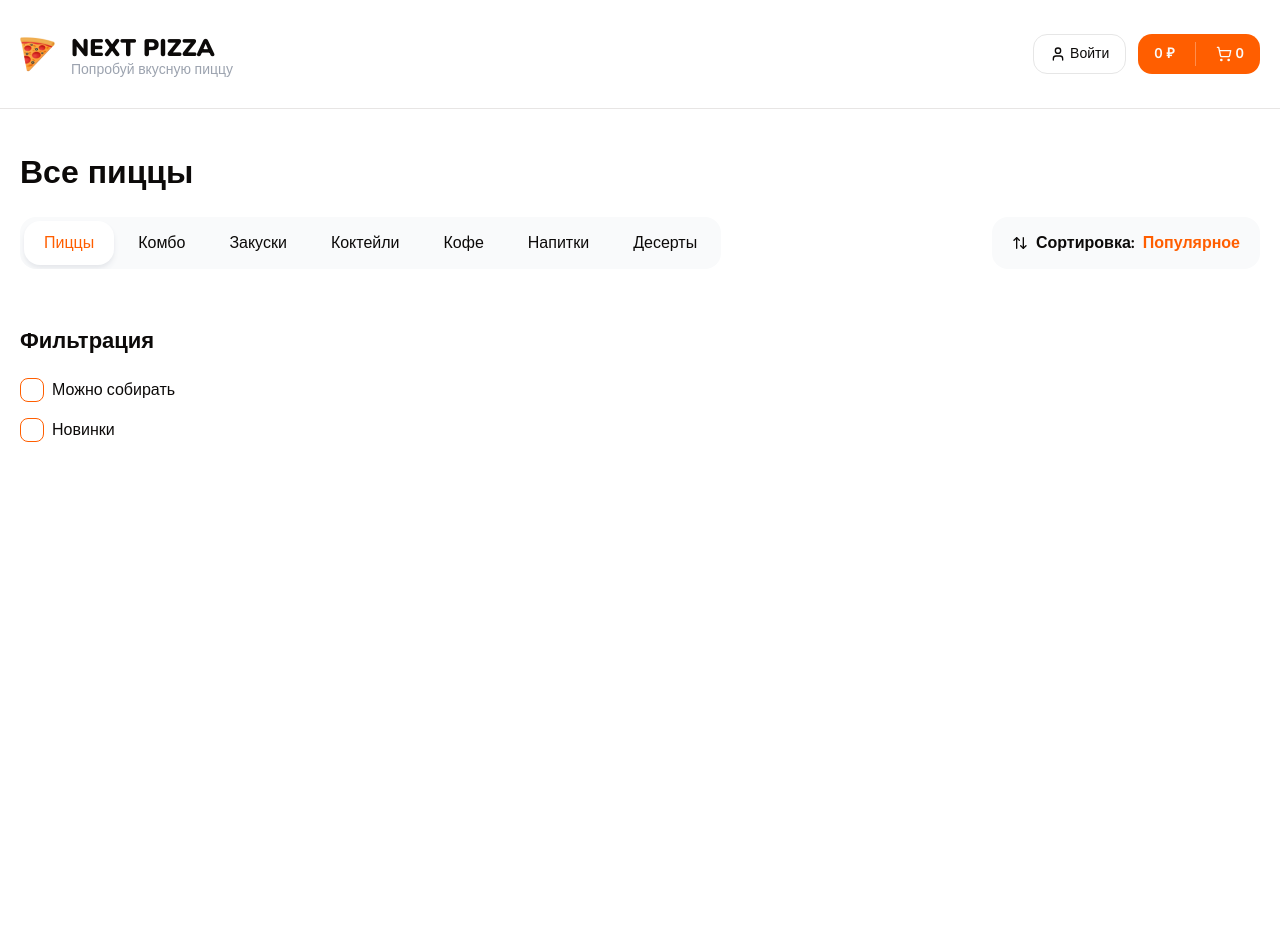
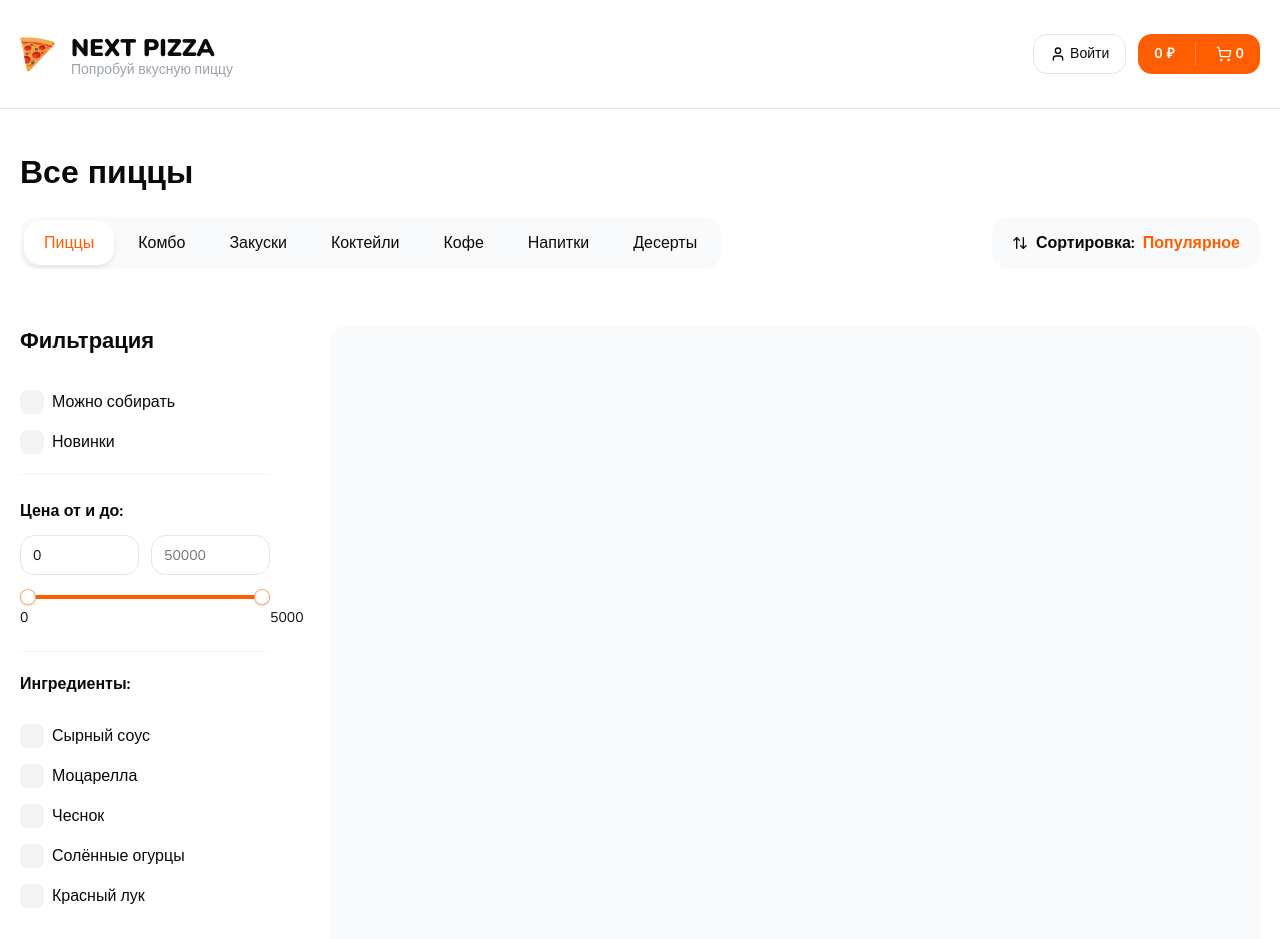
Before and after one commit to krlmari/next-pizza, a Next.js app: page /next-pizza/ in a window 1280 px wide. Shown: the top 939 px of the page. Before the commit the page ends 800 px from the top, so only its background shows below. Built offline with nearby package versions, Linux system fonts and the light colour scheme.

Commit message:
feat: add filters

```diff
--- a/package.json
+++ b/package.json
@@ -19,6 +19,7 @@
     "@radix-ui/react-slot": "^1.1.0",
     "class-variance-authority": "^0.7.0",
     "clsx": "^2.1.1",
+    "lodash": "^4.17.21",
     "lucide-react": "^0.435.0",
     "next": "14.2.6",
     "react": "^18",
@@ -28,6 +29,7 @@
     "vaul": "^0.9.1"
   },
   "devDependencies": {
+    "@types/lodash": "^4.17.7",
     "@types/node": "^20",
     "@types/react": "^18",
     "@types/react-dom": "^18",
--- a/src/app/page.tsx
+++ b/src/app/page.tsx
@@ -15,7 +15,7 @@
             <Filters />
           </div>
 
-          <div className="flex-1">
+          <div className="flex-1 rounded-2xl bg-gray-50">
             <div className="flex flex-col gap-16"></div>
           </div>
         </div>
--- /dev/null
+++ b/src/components/blocks/checkbox-filters.tsx
@@ -0,0 +1,75 @@
+"use client";
+
+import { cn } from "@/lib/utils";
+import React, { ChangeEvent, useState } from "react";
+import { FilterChecboxProps, FilterCheckbox } from "./filter-checkbox";
+import { Input } from "../ui";
+import { debounce } from "lodash";
+
+interface CheckboxFiltersProps {
+  title: string;
+  items: FilterChecboxProps[];
+  limit?: number;
+  searchInputPlaceholder?: string;
+  onChange?: (values: string[]) => void;
+  defaultValue?: string;
+  className?: string;
+}
+
+export const CheckboxFilters: React.FC<CheckboxFiltersProps> = ({
+  title,
+  items,
+  limit = 5,
+  searchInputPlaceholder = "Поиск...",
+  // onChange,
+  // defaultValue,
+  className,
+}) => {
+  const [showAll, setShowAll] = useState(false);
+  const [list, setList] = useState(items);
+
+  const onChangeSearchInput = debounce((e: ChangeEvent<HTMLInputElement>) => {
+    const value = e.target.value.toLowerCase();
+    setList(items.filter((item) => item.text.toLowerCase().includes(value)));
+  }, 300);
+
+  return (
+    <div className={cn("", className)}>
+      <p className="mb-3 font-bold">{title}</p>
+
+      {showAll && (
+        <div className="mb-5">
+          <Input
+            placeholder={searchInputPlaceholder}
+            className="border-none bg-gray-50"
+            onChange={onChangeSearchInput}
+          />
+        </div>
+      )}
+
+      <div className="scrollbar flex max-h-96 flex-col gap-4 overflow-auto pr-2">
+        {(showAll ? list : items.slice(0, limit)).map((item) => (
+          <FilterCheckbox
+            key={String(item.value)}
+            value={item.value}
+            text={item.text}
+            endAdornment={item.endAdornment}
+            checked={false}
+            onCheckedChange={(v) => console.log(v)}
+          />
+        ))}
+      </div>
+
+      {items.length > limit && (
+        <div className={showAll ? "mt-4 border-t border-t-neutral-100" : ""}>
+          <button
+            onClick={() => setShowAll(!showAll)}
+            className="mt-3 text-primary"
+          >
+            {showAll ? "Скрыть" : "+ Показать всё"}
+          </button>
+        </div>
+      )}
+    </div>
+  );
+};
--- a/src/components/blocks/filter-checkbox.tsx
+++ b/src/components/blocks/filter-checkbox.tsx
@@ -1,3 +1,5 @@
+"use client";
+
 import React from "react";
 import { Checkbox } from "../ui/checkbox";
 
--- a/src/components/blocks/filters.tsx
+++ b/src/components/blocks/filters.tsx
@@ -1,6 +1,16 @@
 import { cn } from "@/lib/utils";
 import React from "react";
-import { Title, FilterCheckbox } from ".";
+import { Title, FilterCheckbox, CheckboxFilters } from ".";
+import { Input, RangeSlider } from "../ui";
+
+const FILTERS = [
+  { text: "Сырный соус", value: "1" },
+  { text: "Моцарелла", value: "2" },
+  { text: "Чеснок", value: "3" },
+  { text: "Солённые огурцы", value: "4" },
+  { text: "Красный лук", value: "5" },
+  { text: "Томаты", value: "6" },
+];
 
 interface FiltersProps {
   className?: string;
@@ -9,12 +19,34 @@
 export const Filters: React.FC<FiltersProps> = ({ className }) => {
   return (
     <div className={cn("", className)}>
-      <Title text="Фильтрация" size="sm" className="mb-5 font-bold" />
+      <Title text="Фильтрация" size="sm" className="mb-8 font-bold" />
 
       <div className="flex flex-col gap-4">
         <FilterCheckbox text="Можно собирать" value="1" />
         <FilterCheckbox text="Новинки" value="2" />
       </div>
+
+      <div className="mt-5 border-y border-y-neutral-100 pb-7 pt-6">
+        <p className="mb-3 font-bold">Цена от и до:</p>
+        <div className="mb-5 flex gap-3">
+          <Input
+            type="number"
+            placeholder="0"
+            min={0}
+            max={30000}
+            defaultValue={0}
+          />
+          <Input type="number" min={100} max={5000} placeholder="50000" />
+        </div>
+
+        <RangeSlider min={0} max={5000} step={10} value={[0, 5000]} />
+      </div>
+
+      <CheckboxFilters
+        className="mt-5 flex flex-col gap-4"
+        title="Ингредиенты:"
+        items={FILTERS}
+      />
     </div>
   );
 };
--- a/src/components/blocks/index.tsx
+++ b/src/components/blocks/index.tsx
@@ -4,5 +4,6 @@
 export { Categories } from "./categories";
 export { SortPopup } from "./sort-popup";
 export { TopBar } from "./top-bar";
+export { Filters } from "./filters";
 export { FilterCheckbox } from "./filter-checkbox";
-export { Filters } from "./filters";
+export { CheckboxFilters } from "./checkbox-filters";
--- a/src/components/ui/checkbox.tsx
+++ b/src/components/ui/checkbox.tsx
@@ -1,5 +1,3 @@
-"use client";
-
 import * as React from "react";
 import * as CheckboxPrimitive from "@radix-ui/react-checkbox";
 import { Check } from "lucide-react";
@@ -13,7 +11,7 @@
   <CheckboxPrimitive.Root
     ref={ref}
     className={cn(
-      "peer h-4 w-4 shrink-0 rounded-sm border border-primary ring-offset-background focus-visible:outline-none focus-visible:ring-2 focus-visible:ring-ring focus-visible:ring-offset-2 disabled:cursor-not-allowed disabled:opacity-50 data-[state=checked]:bg-primary data-[state=checked]:text-primary-foreground",
+      "peer h-4 w-4 shrink-0 bg-gray-100 ring-offset-background focus-visible:outline-none focus-visible:ring-2 focus-visible:ring-ring focus-visible:ring-offset-2 disabled:cursor-not-allowed disabled:opacity-50 data-[state=checked]:bg-primary data-[state=checked]:text-primary-foreground",
       className
     )}
     {...props}
@@ -21,7 +19,7 @@
     <CheckboxPrimitive.Indicator
       className={cn("flex items-center justify-center text-current")}
     >
-      <Check className="h-4 w-4" />
+      <Check className="h-4 w-4" strokeWidth={3} />
     </CheckboxPrimitive.Indicator>
   </CheckboxPrimitive.Root>
 ));
--- a/src/components/ui/index.tsx
+++ b/src/components/ui/index.tsx
@@ -6,4 +6,4 @@
 export { Popover } from "./popover";
 export { Select } from "./select";
 export { Skeleton } from "./skeleton";
-export { Slider } from "./slider";
+export { RangeSlider } from "./range-slider";
--- a/src/components/ui/input.tsx
+++ b/src/components/ui/input.tsx
@@ -11,7 +11,7 @@
       <input
         type={type}
         className={cn(
-          "flex h-10 w-full rounded-md border border-input bg-background px-3 py-2 text-sm ring-offset-background file:border-0 file:bg-transparent file:text-sm file:font-medium placeholder:text-muted-foreground focus-visible:outline-none focus-visible:ring-2 focus-visible:ring-ring focus-visible:ring-offset-2 disabled:cursor-not-allowed disabled:opacity-50",
+          "flex h-10 w-full rounded-md border border-input bg-white px-3 py-2 text-sm ring-offset-background file:border-0 file:bg-transparent file:text-sm file:font-medium placeholder:text-muted-foreground focus-visible:outline-none focus-visible:ring-2 focus-visible:ring-ring focus-visible:ring-offset-2 disabled:cursor-not-allowed disabled:opacity-50",
           className
         )}
         ref={ref}
--- /dev/null
+++ b/src/components/ui/range-slider.tsx
@@ -0,0 +1,87 @@
+"use client";
+
+import React from "react";
+import * as SliderPrimitive from "@radix-ui/react-slider";
+
+import { cn } from "@/lib/utils";
+
+type SliderProps = {
+  className?: string;
+  min: number;
+  max: number;
+  step: number;
+  formatLabel?: (value: number) => string;
+  value?: number[] | readonly number[];
+  onValueChange?: (values: number[]) => void;
+};
+
+const RangeSlider = React.forwardRef(
+  (
+    {
+      className,
+      min,
+      max,
+      step,
+      formatLabel,
+      value,
+      onValueChange,
+      ...props
+    }: SliderProps,
+    ref
+  ) => {
+    const initialValue = Array.isArray(value) ? value : [min, max];
+    const [localValues, setLocalValues] = React.useState(initialValue);
+
+    React.useEffect(() => {
+      // Update localValues when the external value prop changes
+      setLocalValues(Array.isArray(value) ? value : [min, max]);
+    }, [min, max, value]);
+
+    const handleValueChange = (newValues: number[]) => {
+      setLocalValues(newValues);
+      if (onValueChange) {
+        onValueChange(newValues);
+      }
+    };
+
+    return (
+      <SliderPrimitive.Root
+        ref={ref as React.RefObject<HTMLDivElement>}
+        min={min}
+        max={max}
+        step={step}
+        value={localValues}
+        onValueChange={handleValueChange}
+        className={cn(
+          "relative mb-6 flex w-full touch-none select-none items-center",
+          className
+        )}
+        {...props}
+      >
+        <SliderPrimitive.Track className="relative h-1 w-full grow overflow-hidden rounded-full bg-primary/20">
+          <SliderPrimitive.Range className="absolute h-full bg-primary" />
+        </SliderPrimitive.Track>
+        {localValues.map((value, index) => (
+          <React.Fragment key={index}>
+            <div
+              className="absolute text-center"
+              style={{
+                left: `calc(${((value - min) / (max - min)) * 100}% + 0px)`,
+                top: `10px`,
+              }}
+            >
+              <span className="text-sm">
+                {formatLabel ? formatLabel(value) : value}
+              </span>
+            </div>
+            <SliderPrimitive.Thumb className="block h-4 w-4 rounded-full border border-primary/50 bg-white shadow transition-colors focus-visible:outline-none focus-visible:ring-1 focus-visible:ring-ring disabled:pointer-events-none disabled:opacity-50" />
+          </React.Fragment>
+        ))}
+      </SliderPrimitive.Root>
+    );
+  }
+);
+
+RangeSlider.displayName = SliderPrimitive.Root.displayName;
+
+export { RangeSlider };
--- a/src/components/ui/slider.tsx
+++ /dev/null
@@ -1,28 +0,0 @@
-"use client";
-
-import * as React from "react";
-import * as SliderPrimitive from "@radix-ui/react-slider";
-
-import { cn } from "@/lib/utils";
-
-const Slider = React.forwardRef<
-  React.ElementRef<typeof SliderPrimitive.Root>,
-  React.ComponentPropsWithoutRef<typeof SliderPrimitive.Root>
->(({ className, ...props }, ref) => (
-  <SliderPrimitive.Root
-    ref={ref}
-    className={cn(
-      "relative flex w-full touch-none select-none items-center",
-      className
-    )}
-    {...props}
-  >
-    <SliderPrimitive.Track className="relative h-2 w-full grow overflow-hidden rounded-full bg-secondary">
-      <SliderPrimitive.Range className="absolute h-full bg-primary" />
-    </SliderPrimitive.Track>
-    <SliderPrimitive.Thumb className="block h-5 w-5 rounded-full border-2 border-primary bg-background ring-offset-background transition-colors focus-visible:outline-none focus-visible:ring-2 focus-visible:ring-ring focus-visible:ring-offset-2 disabled:pointer-events-none disabled:opacity-50" />
-  </SliderPrimitive.Root>
-));
-Slider.displayName = SliderPrimitive.Root.displayName;
-
-export { Slider };
```
Also changed, not shown: .eslintrc.json, 1 other file (tests, documents, lock files or other folders).
